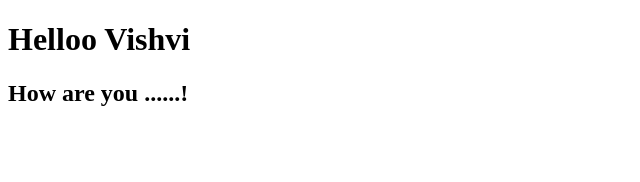
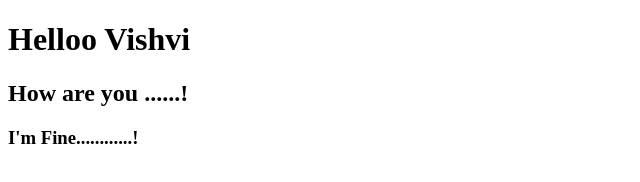
Before and after one commit to Vishvi98/HansanaTest, a plain HTML site: page test1/index.html in a window 1280 px wide. Shown: the whole page, without its empty margins (0-640 px from the left). Drawn offline with Linux system fonts and the light colour scheme.

Commit message:
Small addition

```diff
--- a/test1/index.html
+++ b/test1/index.html
@@ -9,5 +9,6 @@
   <body>
     <h1>Helloo Vishvi</h1>
     <h2>How are you ......!</h2>
+    <h3>I'm Fine............!</h3>
   </body>
 </html>
```
